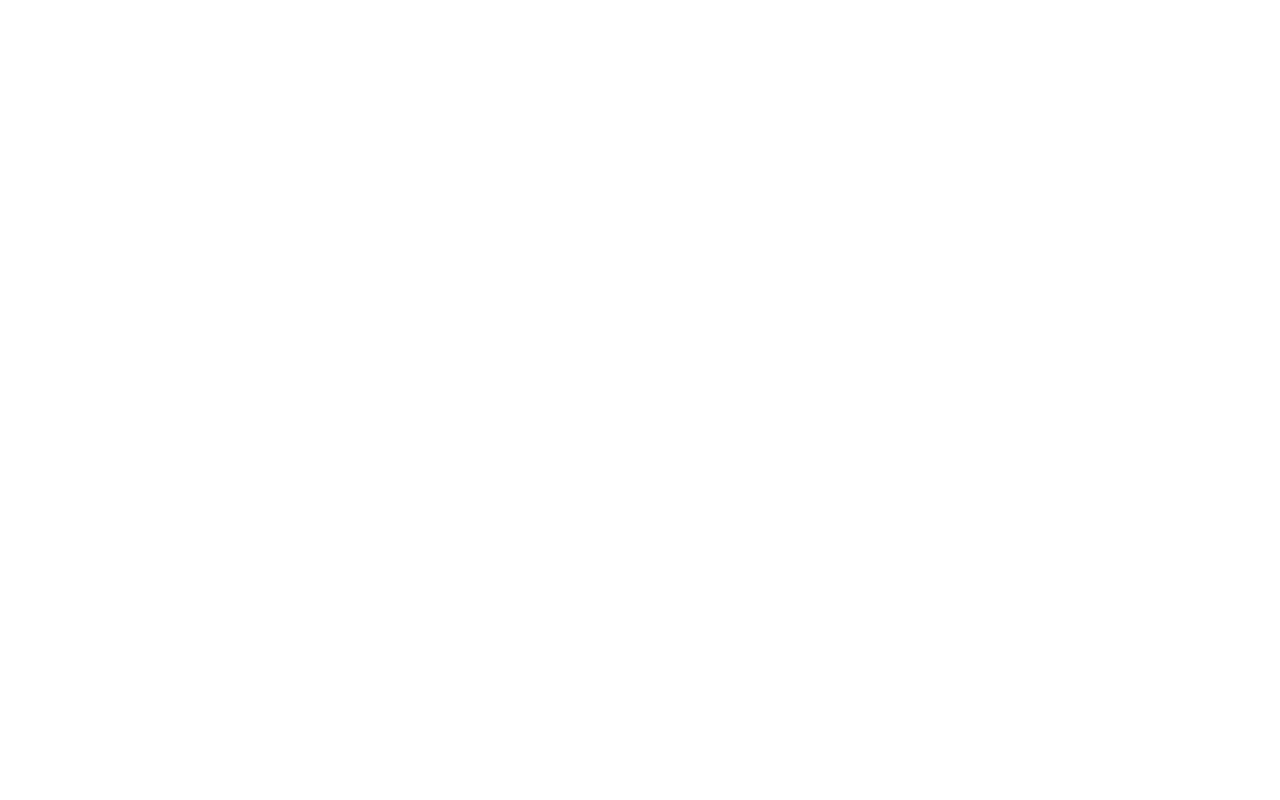
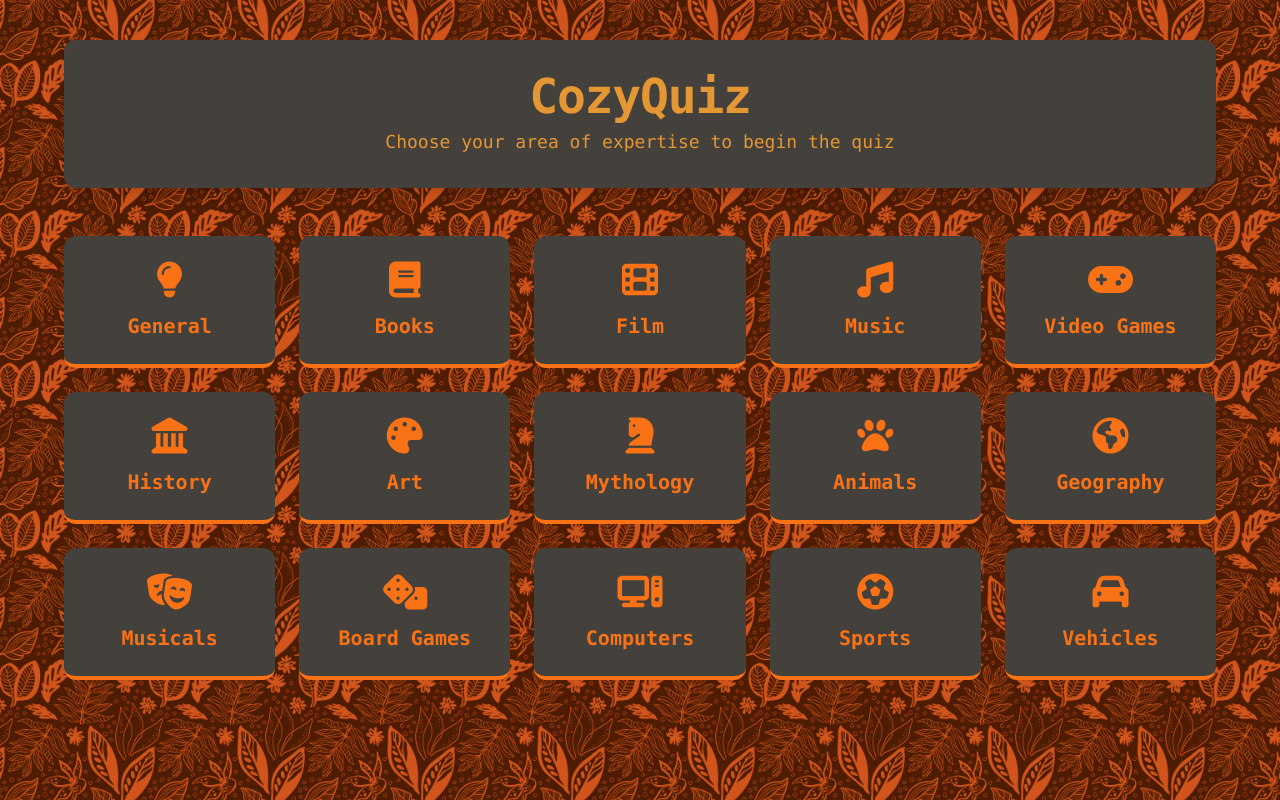
Before and after one commit to Briella-T/TriviaApp, a plain HTML site: page main.html in a window 1280 px wide. Drawn offline with nearby package versions, Linux system fonts and the light colour scheme.

Commit message:
Design changes, main.html page, quizOptions.html, javaScript updates

```diff
--- /dev/null
+++ b/CSS/styles.css
@@ -0,0 +1,20 @@
+
+body {
+    position: relative;
+    min-height: 100vh;
+    font-family: monospace;
+    background-image: url('/Images/darkPattern.jpg');
+    background-repeat: repeat;
+    background-size: auto;
+}
+
+body::before {
+    content: '';
+    position: absolute;
+    top: 0;
+    right: 0;
+    bottom: 0;
+    left: 0;
+    background-color: rgba(255, 89, 0, 0.3);
+    z-index: -1;
+}
--- /dev/null
+++ b/JS/categories.js
@@ -0,0 +1,107 @@
+//Category information
+window.categories = [
+    {   id: 9,
+        name: "General",
+        icon: "fas fa-lightbulb",
+    },
+    {
+        id: 10,
+        name: "Books",
+        icon: "fas fa-book",
+    },
+    {
+        id: 11,
+        name: "Film",
+        icon: "fas fa-film",
+    },
+    {
+        id: 12,
+        name: "Music",
+        icon: "fas fa-music",
+    },
+    {
+        id: 15,
+        name: "Video Games",
+        icon: "fas fa-gamepad",
+    },
+    {
+        id: 23,
+        name: "History",
+        icon: "fas fa-landmark",
+    },
+    {
+        id: 25,
+        name: "Art",
+        icon: "fa-solid fa-palette",
+    },
+    {
+        id: 20,
+        name: "Mythology",
+        icon: "fas fa-chess-knight",
+    },
+    {
+        id: 27,
+        name: "Animals",
+        icon: "fa-solid fa-paw",
+    },
+    {
+        id: 22,
+        name: "Geography",
+        icon: "fas fa-globe-americas",
+    },
+    {
+        id: 13,
+        name: "Musicals",
+        icon: "fa-solid fa-masks-theater",
+    },
+        {
+        id: 16,
+        name: "Board Games",
+        icon: "fa-solid fa-dice",
+    },
+        {
+        id: 18,
+        name: "Computers",
+        icon: "fa-solid fa-computer",
+    },
+        {
+        id: 21,
+        name: "Sports",
+        icon: "fas fa-futbol",
+    },
+        {
+        id: 28,
+        name: "Vehicles",
+        icon: "fas fa-car",
+    },
+];
+
+// Function to generate category cards
+const categoryEl = document.getElementById('categoryContainer');
+
+function renderCategories() {
+    categories.forEach(category => {
+        categoryEl.innerHTML += `
+        <div class="category-card bg-stone-700 p-6 rounded-xl border-b-4 border-orange-500 cursor-pointer text-orange-500 hover:text-stone-700 hover:bg-orange-500 text-center">
+                <i class="${category.icon} text-4xl mb-3 block"></i>
+                <h3 class="text-xl font-bold">${category.name}</h3>
+        </div>`;
+    });
+}
+
+renderCategories();
+
+function handleCategoryClick(event) {
+    const card = event.currentTarget;
+    const categoryName = card.querySelector('h3').textContent;
+    const category = categories.find(cat => cat.name === categoryName);
+
+    if (category) {
+        localStorage.setItem('selectedCategory', JSON.stringify(category));
+        window.location.href = 'quizOptions.html';
+    }
+}
+
+document.querySelectorAll('.category-card').forEach(card => {
+    card.addEventListener('click', handleCategoryClick);
+});
--- a/main.html
+++ b/main.html
@@ -0,0 +1,30 @@
+<!DOCTYPE html>
+<html lang="en">
+<head>
+    <meta charset="UTF-8">
+    <meta name="viewport" content="width=device-width, initial-scale=1.0">
+    <title>Select a Trivia Category</title>
+    <script src="https://cdn.tailwindcss.com"></script>
+    <link rel="stylesheet" href="https://cdnjs.cloudflare.com/ajax/libs/font-awesome/6.4.2/css/all.min.css">
+    <script src="JS/categories.js" defer></script>
+    <link rel="stylesheet" href="CSS/styles.css">
+</head>
+<body class="bg-[length:150px_150px] p-4 sm:p-10 font-mono">
+
+    <div class="max-w-6xl mx-auto">
+
+        <header class="text-center mb-12 py-8 bg-stone-700 rounded-xl shadow-lg">
+            <h1 class="text-4xl sm:text-5xl font-extrabold text-[#E49732] tracking-tight mb-2">CozyQuiz</h1>
+            <p class="text-[#E49732] text-lg">
+                Choose your area of expertise to begin the quiz
+            </p>
+        </header>
+
+        <div id="categoryContainer" class="grid grid-cols-2 md:grid-cols-3 lg:grid-cols-5 gap-6">
+            <!--Render Categories here-->
+        </div>
+
+    </div>
+
+</body>
+</html>
```
Also changed, not shown: JS/selection.js (added, +30 -0 lines), index.html (+1 -1 lines), quizOptions.html (added, +46 -0 lines), Images/darkPattern.jpg (added), Images/leafPattern.jpg (added), 1 other file.
